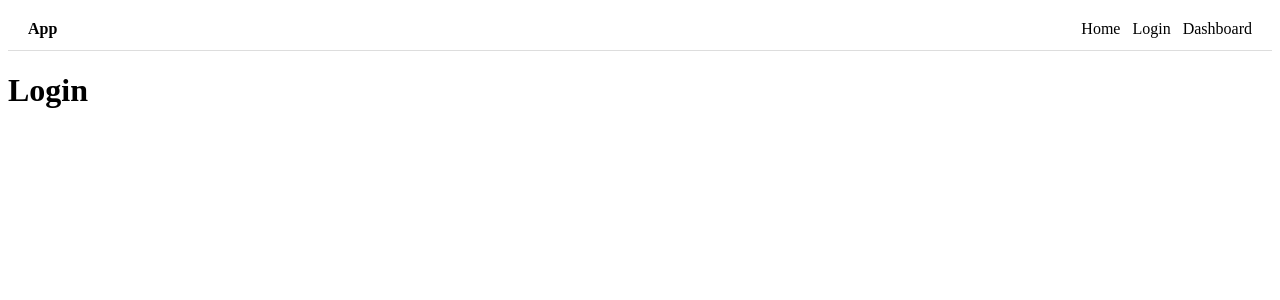
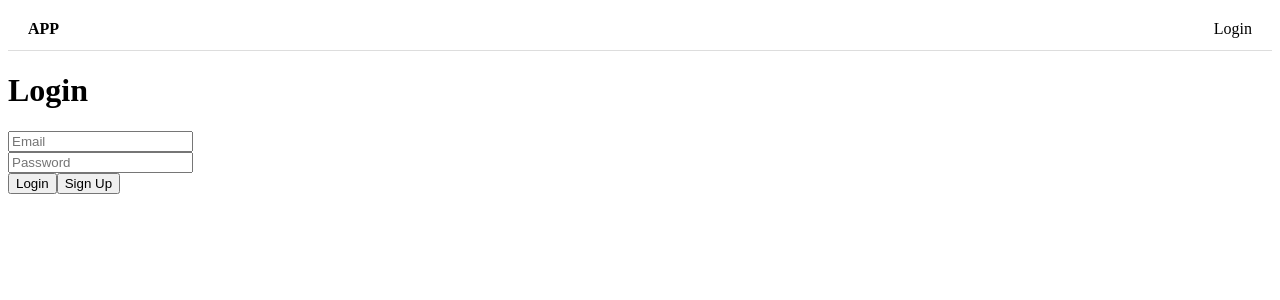
Before and after one commit to ThanosDodd/revifiro-boilerplate, a React (Vite) app: page /login in a window 1280 px wide. Shown: the top 300 px of the page. Built offline with nearby package versions, Linux system fonts and the light colour scheme; no server answers.

Commit message:
feat: implement authentication with Firebase in Navbar, Dashboard, and Login components; add .env to .gitignore

```diff
--- a/src/components/Navbar.jsx
+++ b/src/components/Navbar.jsx
@@ -1,25 +1,40 @@
 import { Link } from "react-router-dom";
+import { useEffect, useState } from "react";
+import { onAuthStateChanged } from "firebase/auth";
+
+import { auth } from "../firebase/firebase";
+
 import "./Navbar.css";
 
 export default function Navbar() {
+  const [user, setUser] = useState(null);
+
+  useEffect(() => {
+    const unsubscribe = onAuthStateChanged(auth, (currentUser) => {
+      setUser(currentUser);
+    });
+
+    return () => unsubscribe();
+  }, []);
+
   return (
     <nav className="nav">
       <div className="left">
         <Link to="/" className="link">
-          App
+          APP
         </Link>
       </div>
 
       <div className="right">
-        <Link to="/" className="link">
-          Home
-        </Link>
-        <Link to="/login" className="link">
-          Login
-        </Link>
-        <Link to="/dashboard" className="link">
-          Dashboard
-        </Link>
+        {user ? (
+          <Link to="/dashboard" className="link">
+            Dashboard
+          </Link>
+        ) : (
+          <Link to="/login" className="link">
+            Login
+          </Link>
+        )}
       </div>
     </nav>
   );
--- /dev/null
+++ b/src/firebase/firebase.js
@@ -0,0 +1,18 @@
+// Import the functions you need from the SDKs you need
+import { initializeApp } from "firebase/app";
+import { getAuth } from "firebase/auth";
+// https://firebase.google.com/docs/web/setup#available-libraries
+
+// Your web app's Firebase configuration
+const firebaseConfig = {
+  apiKey: import.meta.env.VITE_FIREBASE_API_KEY,
+  authDomain: import.meta.env.VITE_FIREBASE_AUTH_DOMAIN,
+  projectId: import.meta.env.VITE_FIREBASE_PROJECT_ID,
+  storageBucket: import.meta.env.VITE_FIREBASE_STORAGE_BUCKET,
+  messagingSenderId: import.meta.env.VITE_FIREBASE_MESSAGING_SENDER_ID,
+  appId: import.meta.env.VITE_FIREBASE_APP_ID,
+};
+
+// Initialize Firebase
+const app = initializeApp(firebaseConfig);
+export const auth = getAuth(app);
--- a/src/pages/Dashboard.jsx
+++ b/src/pages/Dashboard.jsx
@@ -1,3 +1,44 @@
+import { useEffect, useState } from "react";
+import { Link } from "react-router-dom";
+import { onAuthStateChanged, signOut } from "firebase/auth";
+
+import { auth } from "../firebase/firebase";
+
 export default function Dashboard() {
-  return <h1>Dashboard</h1>;
+  const [user, setUser] = useState(null);
+
+  useEffect(() => {
+    const unsubscribe = onAuthStateChanged(auth, (currentUser) => {
+      setUser(currentUser);
+    });
+
+    return () => unsubscribe();
+  }, []);
+
+  const handleSignOut = async () => {
+    try {
+      await signOut(auth);
+      setUser(null);
+    } catch (error) {
+      console.error("Error signing out:", error);
+    }
+  };
+
+  return (
+    <div>
+      <h1>Dashboard</h1>
+
+      {user ? (
+        <div>
+          <p>Logged in as: {user.email}</p>
+          <button onClick={handleSignOut}>Sign Out</button>
+        </div>
+      ) : (
+        <div>
+          <p>You are not logged in.</p>
+          <Link to="/login">Go to Login</Link>
+        </div>
+      )}
+    </div>
+  );
 }
--- a/src/pages/Login.jsx
+++ b/src/pages/Login.jsx
@@ -1,3 +1,63 @@
+import { useState } from "react";
+import {
+  signInWithEmailAndPassword,
+  createUserWithEmailAndPassword,
+} from "firebase/auth";
+import { useNavigate } from "react-router-dom";
+
+import { auth } from "../firebase/firebase";
+
 export default function Login() {
-  return <h1>Login</h1>;
+  const [email, setEmail] = useState("");
+  const [password, setPassword] = useState("");
+
+  const navigate = useNavigate();
+
+  async function handleSignup() {
+    try {
+      await createUserWithEmailAndPassword(auth, email, password);
+      alert("Account created");
+      navigate("/dashboard");
+    } catch (error) {
+      alert(error.message);
+    }
+  }
+
+  async function handleLogin() {
+    try {
+      await signInWithEmailAndPassword(auth, email, password);
+      // alert("Logged in");
+      navigate("/dashboard");
+    } catch (error) {
+      alert(error.message);
+    }
+  }
+
+  return (
+    <div>
+      <h1>Login</h1>
+
+      <input
+        type="email"
+        placeholder="Email"
+        value={email}
+        onChange={(e) => setEmail(e.target.value)}
+      />
+
+      <br />
+
+      <input
+        type="password"
+        placeholder="Password"
+        value={password}
+        onChange={(e) => setPassword(e.target.value)}
+      />
+
+      <br />
+
+      <button onClick={handleLogin}>Login</button>
+
+      <button onClick={handleSignup}>Sign Up</button>
+    </div>
+  );
 }
```
Also changed, not shown: 1 other file (tests, documents, lock files or other folders).
